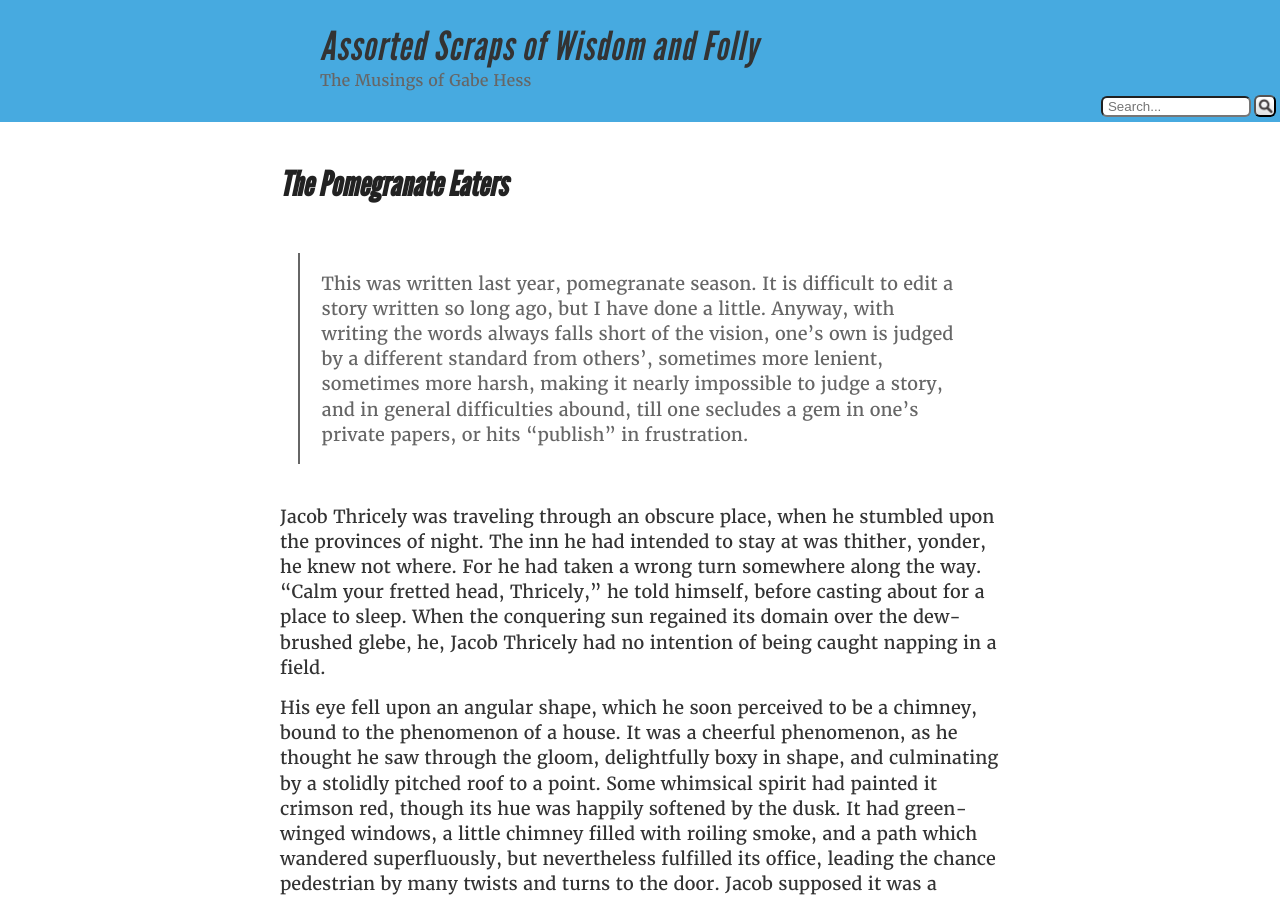
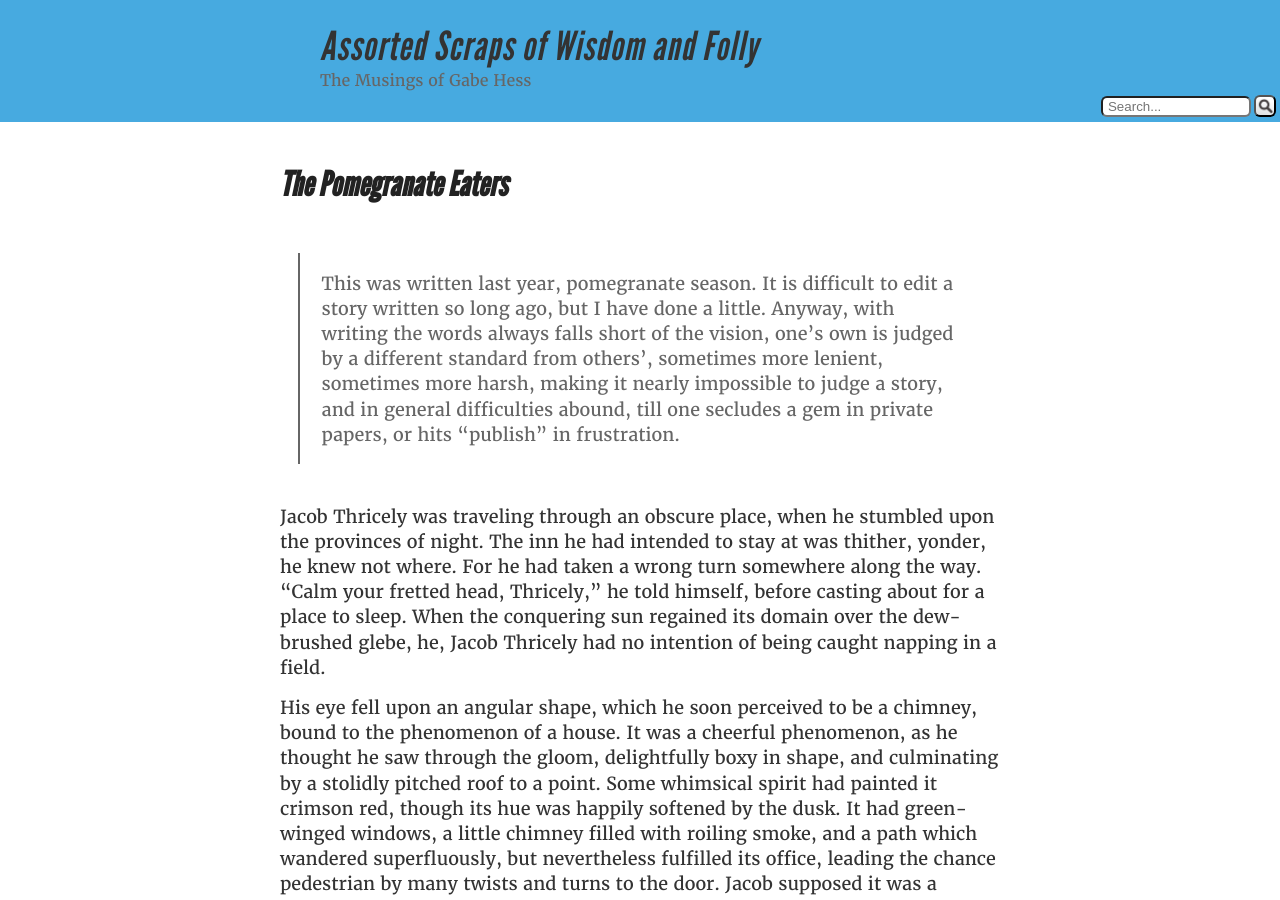
Before and after one commit to GabeHess/GabeHess.github.io, a Jekyll site: the page built from _posts/2021-1-31-the-pomegranate-eaters.md, in a window 1280 px wide and 900 px high. Built offline with Jekyll 4.4.1, drawn with Linux system fonts in a browser that asks for light colours; some web fonts are replaced; comment, search, counter and statistics services are not loaded.

Commit message:
Edit post

```diff
--- a/_posts/2021-1-31-the-pomegranate-eaters.md
+++ b/_posts/2021-1-31-the-pomegranate-eaters.md
@@ -4,7 +4,7 @@ title: "The Pomegranate Eaters"
 description: "Jacob Thricely was traveling through an obscure place, when he stumbled upon the provinces of night..."
 ---
 
->This was written last year, pomegranate season. It is difficult to edit a story written so long ago, but I have done a little. Anyway, with writing the words always falls short of the vision, one's own is judged by a different standard from others', sometimes more lenient, sometimes more harsh, making it nearly impossible to judge a story, and in general difficulties abound, till one secludes a gem in one's private papers, or hits "publish" in frustration.
+>This was written last year, pomegranate season. It is difficult to edit a story written so long ago, but I have done a little. Anyway, with writing the words always falls short of the vision, one's own is judged by a different standard from others', sometimes more lenient, sometimes more harsh, making it nearly impossible to judge a story, and in general difficulties abound, till one secludes a gem in private papers, or hits "publish" in frustration.
 
 Jacob Thricely was traveling through an obscure place, when he stumbled upon the provinces of night. The inn he had intended to stay at was thither, yonder, he knew not where. For he had taken a wrong turn somewhere along the way. “Calm your fretted head, Thricely,” he told himself, before casting about for a place to sleep. When the conquering sun regained its domain over the dew-brushed glebe, he, Jacob Thricely had no intention of being caught napping in a field.
 
```
